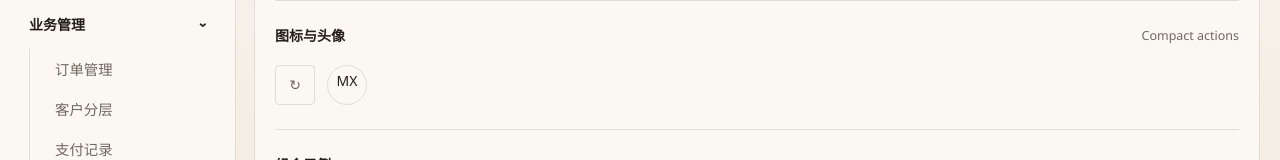
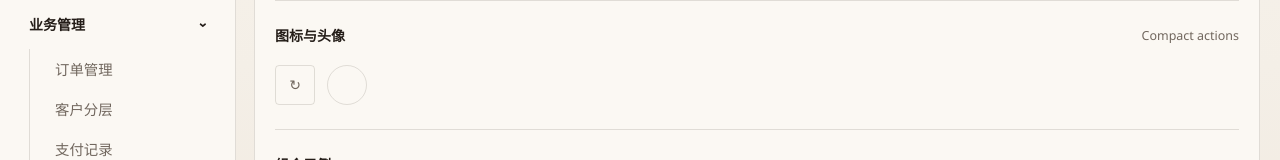
Before and after one commit to mad2354776980-netizen/admin, a Vue app: page /components/buttons in a window 1280 px wide. Shown: the part 302-462 px from the top of the page. Built offline with nearby package versions, Linux system fonts and the light colour scheme.

Commit message:
Save pending button gallery updates

```diff
--- a/src/views/ButtonGalleryView.vue
+++ b/src/views/ButtonGalleryView.vue
@@ -36,7 +36,7 @@
             <span aria-hidden="true">☰</span>
           </UiButton>
           <UiButton variant="avatar" aria-label="个人资料">
-            <span class="avatar-image" aria-hidden="true">MX</span>
+            <span class="avatar-image" aria-hidden="true"></span>
           </UiButton>
         </div>
       </section>
```
